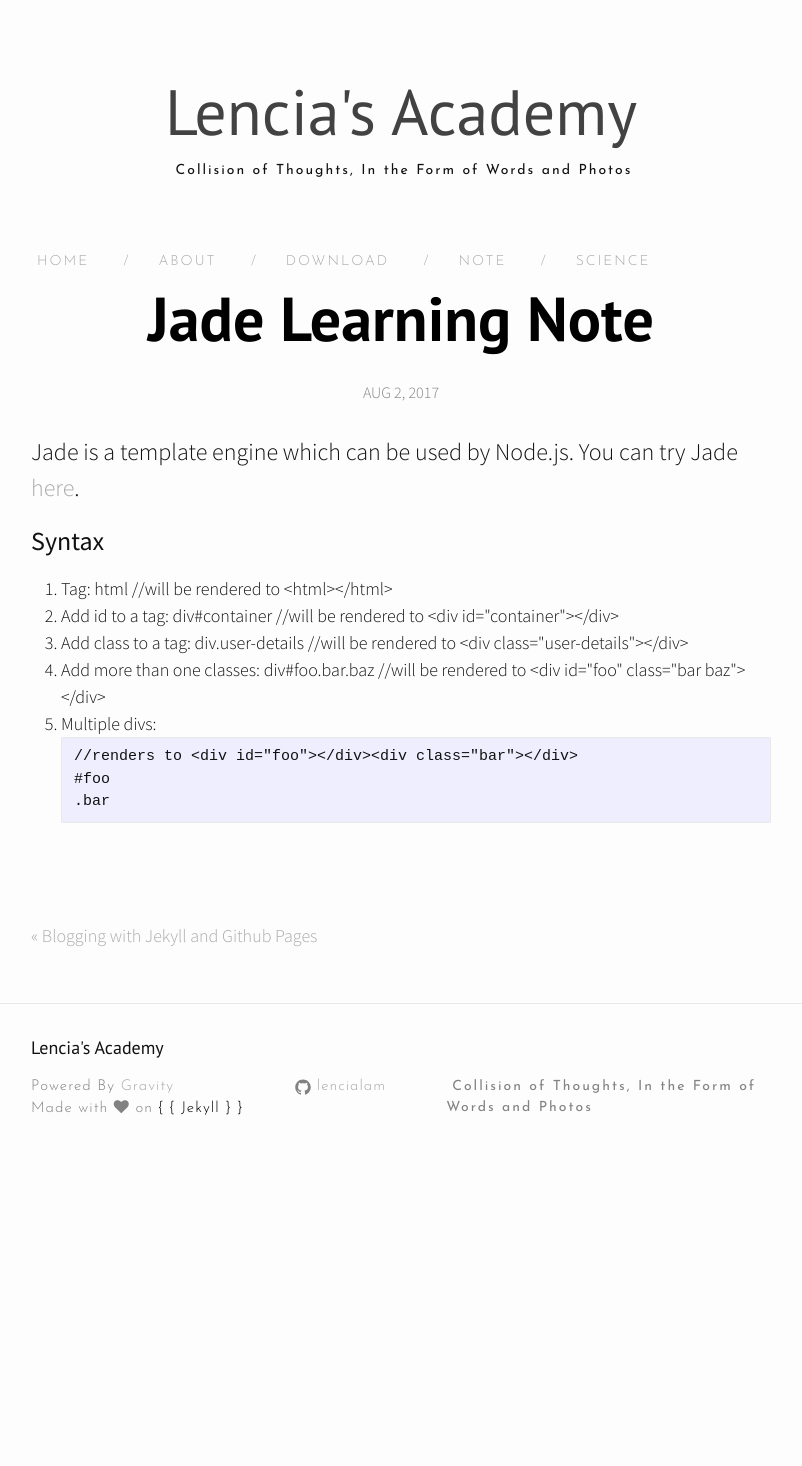
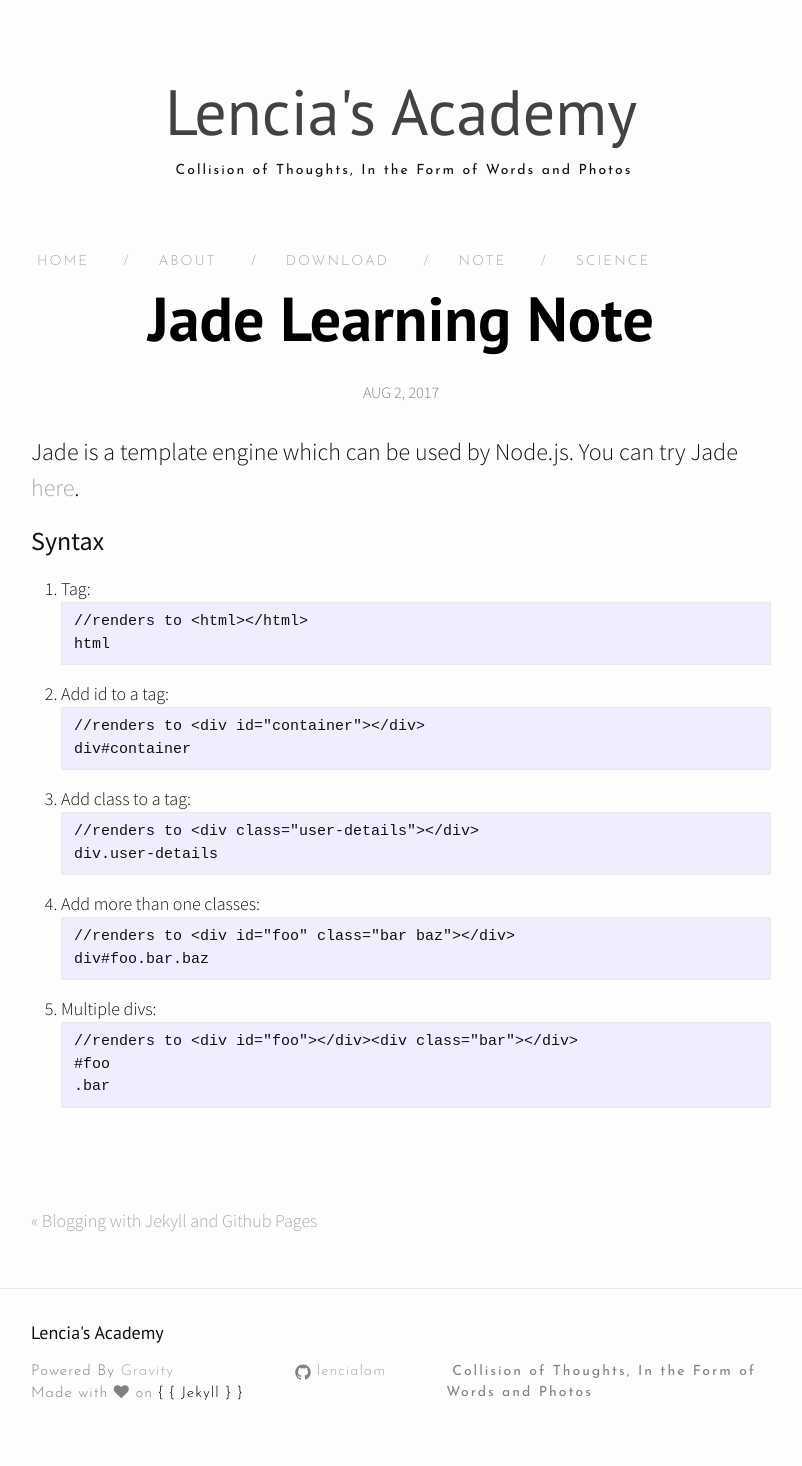
Before and after one commit to lencialam/lencialam.github.io, a Jekyll site: the page built from _posts/2017-08-02-jade-note.markdown, in a window 1280 px wide. Shown: the whole page, without its empty margins (239-1041 px from the left). Built offline with Jekyll 4.4.1, drawn with Linux system fonts in a browser that asks for light colours; nearby versions of some CDN libraries; before the commit the page ends 1181 px from its top, so only the background shows below that.

Commit message:
add code blocks to jade note

````diff
--- a/_posts/2017-08-02-jade-note.markdown
+++ b/_posts/2017-08-02-jade-note.markdown
@@ -9,13 +9,25 @@
 
 ### Syntax
 1. Tag:
-       html  //will be rendered to <html></html>
+```
+//renders to <html></html>
+html
+```
 2. Add id to a tag:
-       div#container //will be rendered to <div id="container"></div>
+```
+//renders to <div id="container"></div>
+div#container
+```
 3. Add class to a tag:
-       div.user-details  //will be rendered to <div class="user-details"></div>
+```
+//renders to <div class="user-details"></div>
+div.user-details
+```
 4. Add more than one classes:
-       div#foo.bar.baz //will be rendered to <div id="foo" class="bar baz"></div>
+```
+//renders to <div id="foo" class="bar baz"></div>
+div#foo.bar.baz
+```
 5. Multiple divs:
 ```
 //renders to <div id="foo"></div><div class="bar"></div>
````
